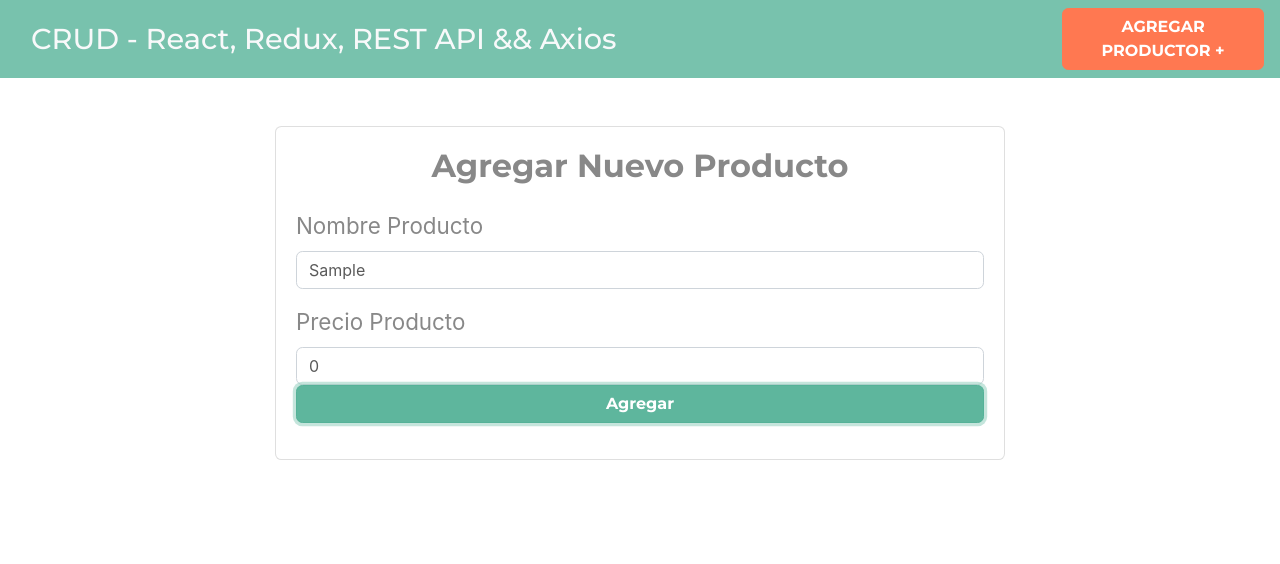
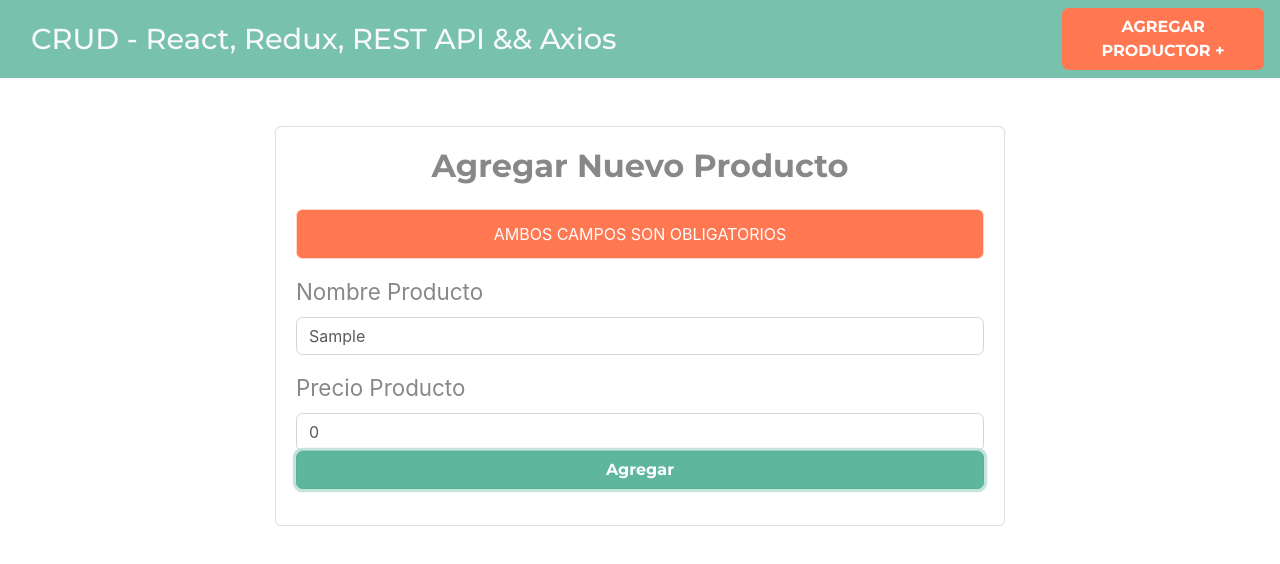
Before and after one commit to Jonagarme/Crud-Redux, a React (Create React App) app: page /productos/nuevo in a window 1280 px wide. Both pictures are taken after typing "Sample" into the empty fields and a click on the button "Agregar". Shown: the top 564 px of the page. Built offline with nearby package versions, Linux system fonts and the light colour scheme.

Commit message:
mostrando alertas

```diff
--- a/src/components/NuevoProducto.js
+++ b/src/components/NuevoProducto.js
@@ -17,6 +17,7 @@
     //acceder al state del store
     const cargando = useSelector( state => state.productos.loading);
     const error = useSelector(state => state.productos.error);
+    const alerta = useSelector(state => state.alerta.alerta);
 
     //mandar llamar el action de productoAction
     const agregarProducto = producto => dispatch( crearNuevoProductoAction(producto) );
@@ -57,6 +58,8 @@
                        <h2 className="text-center mb-4 font-weight-bold">
                            Agregar Nuevo Producto
                        </h2>
+
+                        {alerta ? <p className={alerta.classes}> {alerta.msg} </p> : null}
 
                        <form
                             onSubmit={subtmitNuevoProducto}
```
